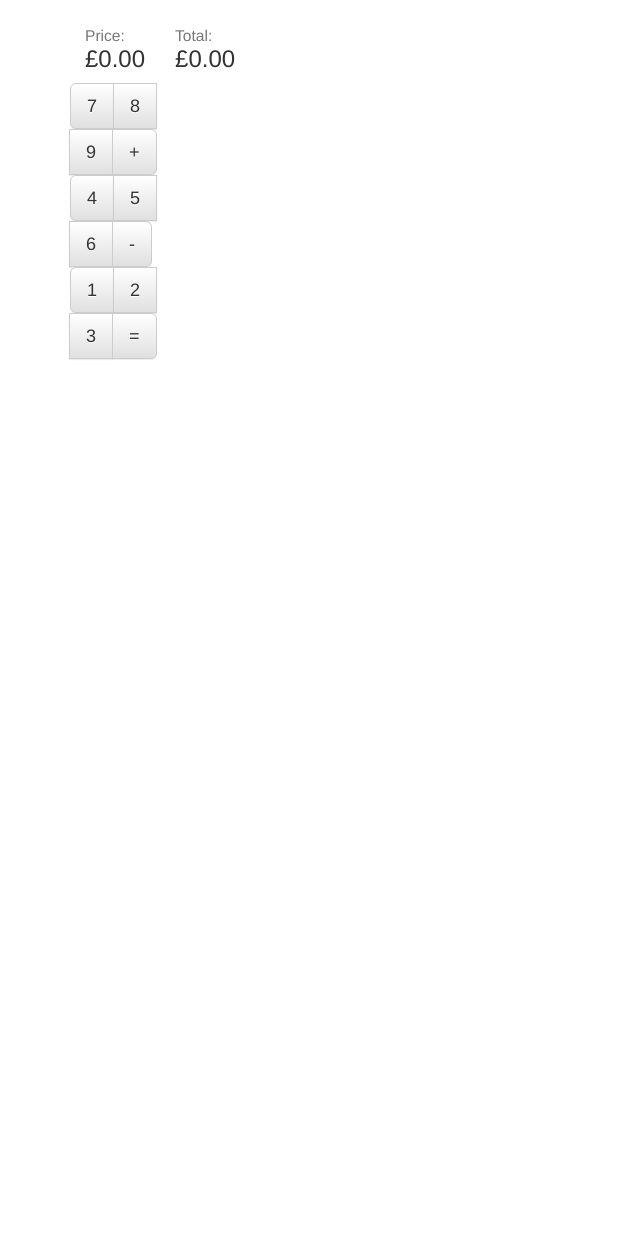
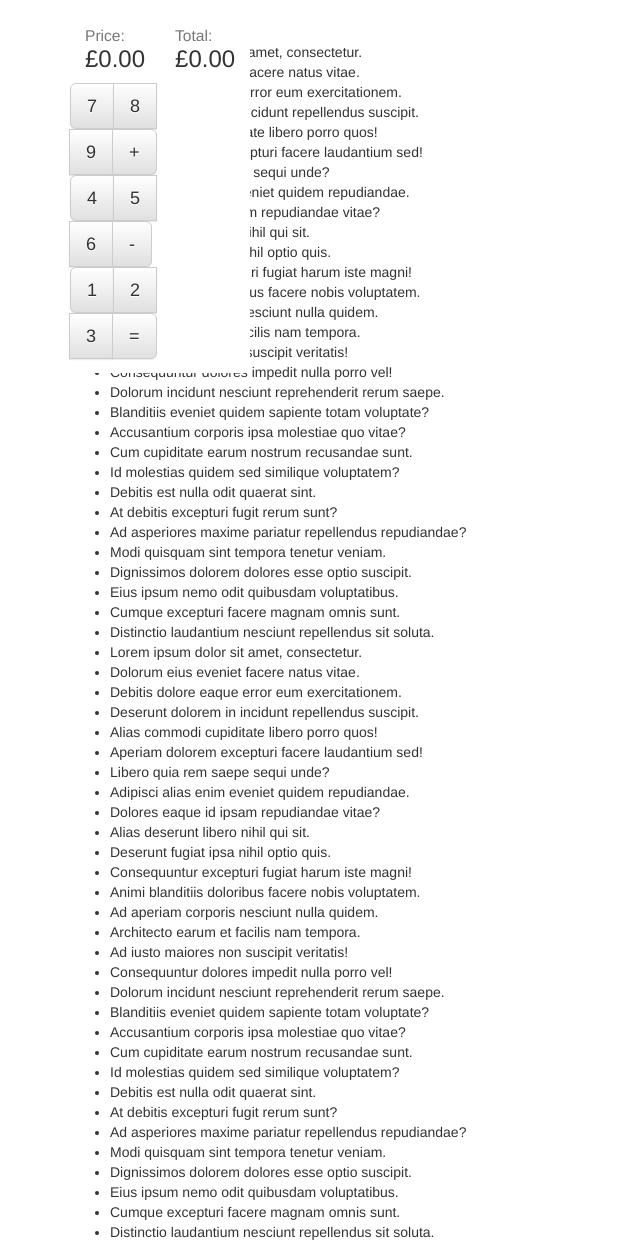
Before and after one commit to aliuk2012/weekly-shopping, an Angular app: page / in a window 1280 px wide. Shown: the whole page, without its empty margins (0-640 px from the left). Before the commit the page ends 800 px from the top, so only its background shows below. Built offline with nearby package versions, Linux system fonts and the light colour scheme.

Commit message:
mocks out a dummy shopping list

```diff
--- a/src/app/app.component.html
+++ b/src/app/app.component.html
@@ -19,4 +19,5 @@
 <!--</ul>-->
 <div class="container">
   <app-calculator></app-calculator>
+  <app-shopping-list></app-shopping-list>
 </div>
--- a/src/app/app.module.ts
+++ b/src/app/app.module.ts
@@ -4,13 +4,15 @@ import { FormsModule } from '@angular/forms';
 
 import { AppComponent } from './app.component';
 import {CalculatorComponent} from './calculator/calculator.component';
+import { ShoppingListComponent } from './shopping-list/shopping-list.component';
 
 
 
 @NgModule({
   declarations: [
     AppComponent,
-    CalculatorComponent
+    CalculatorComponent,
+    ShoppingListComponent
   ],
   imports: [
     BrowserModule,
--- /dev/null
+++ b/src/app/shopping-list/shopping-list.component.html
@@ -0,0 +1,65 @@
+<div class="demo" style="overflow-x: hidden;clear: bothgit ">
+  <ul>
+    <li>Lorem ipsum dolor sit amet, consectetur.</li>
+    <li>Dolorum eius eveniet facere natus vitae.</li>
+    <li>Debitis dolore eaque error eum exercitationem.</li>
+    <li>Deserunt dolorem in incidunt repellendus suscipit.</li>
+    <li>Alias commodi cupiditate libero porro quos!</li>
+    <li>Aperiam dolorem excepturi facere laudantium sed!</li>
+    <li>Libero quia rem saepe sequi unde?</li>
+    <li>Adipisci alias enim eveniet quidem repudiandae.</li>
+    <li>Dolores eaque id ipsam repudiandae vitae?</li>
+    <li>Alias deserunt libero nihil qui sit.</li>
+    <li>Deserunt fugiat ipsa nihil optio quis.</li>
+    <li>Consequuntur excepturi fugiat harum iste magni!</li>
+    <li>Animi blanditiis doloribus facere nobis voluptatem.</li>
+    <li>Ad aperiam corporis nesciunt nulla quidem.</li>
+    <li>Architecto earum et facilis nam tempora.</li>
+    <li>Ad iusto maiores non suscipit veritatis!</li>
+    <li>Consequuntur dolores impedit nulla porro vel!</li>
+    <li>Dolorum incidunt nesciunt reprehenderit rerum saepe.</li>
+    <li>Blanditiis eveniet quidem sapiente totam voluptate?</li>
+    <li>Accusantium corporis ipsa molestiae quo vitae?</li>
+    <li>Cum cupiditate earum nostrum recusandae sunt.</li>
+    <li>Id molestias quidem sed similique voluptatem?</li>
+    <li>Debitis est nulla odit quaerat sint.</li>
+    <li>At debitis excepturi fugit rerum sunt?</li>
+    <li>Ad asperiores maxime pariatur repellendus repudiandae?</li>
+    <li>Modi quisquam sint tempora tenetur veniam.</li>
+    <li>Dignissimos dolorem dolores esse optio suscipit.</li>
+    <li>Eius ipsum nemo odit quibusdam voluptatibus.</li>
+    <li>Cumque excepturi facere magnam omnis sunt.</li>
+    <li>Distinctio laudantium nesciunt repellendus sit soluta.</li>
+    <li>Lorem ipsum dolor sit amet, consectetur.</li>
+    <li>Dolorum eius eveniet facere natus vitae.</li>
+    <li>Debitis dolore eaque error eum exercitationem.</li>
+    <li>Deserunt dolorem in incidunt repellendus suscipit.</li>
+    <li>Alias commodi cupiditate libero porro quos!</li>
+    <li>Aperiam dolorem excepturi facere laudantium sed!</li>
+    <li>Libero quia rem saepe sequi unde?</li>
+    <li>Adipisci alias enim eveniet quidem repudiandae.</li>
+    <li>Dolores eaque id ipsam repudiandae vitae?</li>
+    <li>Alias deserunt libero nihil qui sit.</li>
+    <li>Deserunt fugiat ipsa nihil optio quis.</li>
+    <li>Consequuntur excepturi fugiat harum iste magni!</li>
+    <li>Animi blanditiis doloribus facere nobis voluptatem.</li>
+    <li>Ad aperiam corporis nesciunt nulla quidem.</li>
+    <li>Architecto earum et facilis nam tempora.</li>
+    <li>Ad iusto maiores non suscipit veritatis!</li>
+    <li>Consequuntur dolores impedit nulla porro vel!</li>
+    <li>Dolorum incidunt nesciunt reprehenderit rerum saepe.</li>
+    <li>Blanditiis eveniet quidem sapiente totam voluptate?</li>
+    <li>Accusantium corporis ipsa molestiae quo vitae?</li>
+    <li>Cum cupiditate earum nostrum recusandae sunt.</li>
+    <li>Id molestias quidem sed similique voluptatem?</li>
+    <li>Debitis est nulla odit quaerat sint.</li>
+    <li>At debitis excepturi fugit rerum sunt?</li>
+    <li>Ad asperiores maxime pariatur repellendus repudiandae?</li>
+    <li>Modi quisquam sint tempora tenetur veniam.</li>
+    <li>Dignissimos dolorem dolores esse optio suscipit.</li>
+    <li>Eius ipsum nemo odit quibusdam voluptatibus.</li>
+    <li>Cumque excepturi facere magnam omnis sunt.</li>
+    <li>Distinctio laudantium nesciunt repellendus sit soluta.</li>
+
+  </ul>
+</div>
--- /dev/null
+++ b/src/app/shopping-list/shopping-list.component.scss
@@ -0,0 +1,3 @@
+.demo{
+  margin-top:3em;
+}
--- /dev/null
+++ b/src/app/shopping-list/shopping-list.component.ts
@@ -0,0 +1,15 @@
+import { Component, OnInit } from '@angular/core';
+
+@Component({
+  selector: 'app-shopping-list',
+  templateUrl: './shopping-list.component.html',
+  styleUrls: ['./shopping-list.component.scss']
+})
+export class ShoppingListComponent implements OnInit {
+
+  constructor() { }
+
+  ngOnInit() {
+  }
+
+}
```
Also changed, not shown: 1 other file (tests, documents, lock files or other folders).
